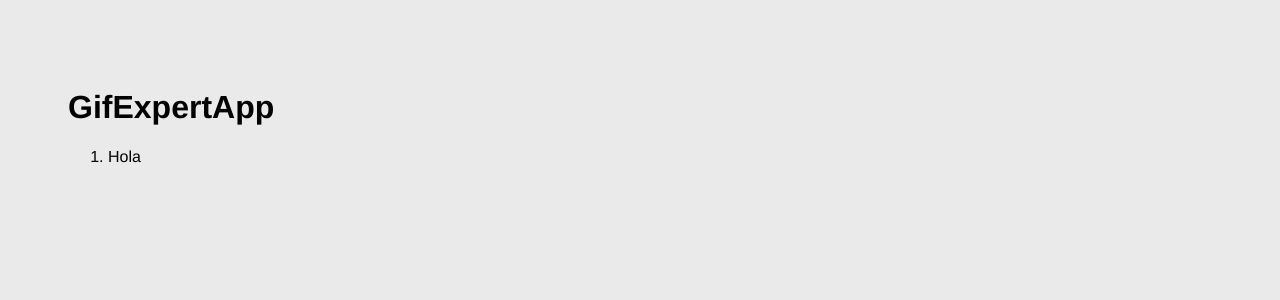
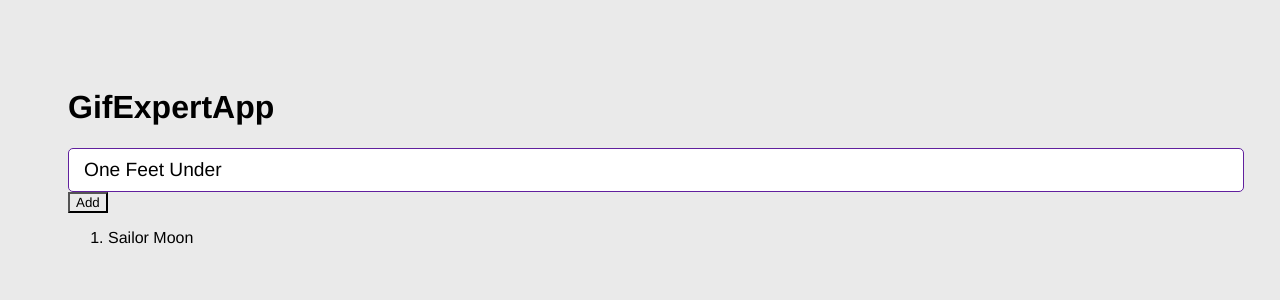
Before and after one commit to christinalorenzomontes/GifExpertAppReact, a React (Vite) app: page / in a window 1280 px wide. Shown: the top 300 px of the page. Built offline with nearby package versions, Linux system fonts and the light colour scheme.

Commit message:
add AddCategory component

```diff
--- a/src/GifExpertApp.jsx
+++ b/src/GifExpertApp.jsx
@@ -1,17 +1,25 @@
 import { useState } from "react";
+import { AddCategory } from "./components/AddCategory";
 
 export const GifExpertApp = () => {
 
   const [categories, setCategories] = useState([ 'Sailor Moon'])
-  console.log(categories)
+
+  const onAddCategory = () => {
+    setCategories(['Sakura', ...categories])
+  }
 
   return (
     <>
       <h1>GifExpertApp</h1>
 
+      <AddCategory />
+
+      <button onClick={ onAddCategory }>Add</button>
+
       <ol>
         { categories.map( category => {
-            return <li key={category}>Hola</li>
+            return <li key={ category }>{ category }</li>
         }) }
 
       </ol>
--- /dev/null
+++ b/src/components/AddCategory.jsx
@@ -0,0 +1,25 @@
+import { useState } from "react"
+
+export const AddCategory = () => {
+
+  const [inputValue, setInputValue] = useState('One Feet Under')
+
+  const onInputChange = ({ target }) => {
+    setInputValue( target.value );
+  }
+
+  const onSubmit = ( event ) => {
+    event.preventDefault();
+  }
+
+  return (
+    <form onSubmit={ (event) => onSubmit(event) }>
+      <input
+        type="text"
+        placeholder="Search Gifs"
+        value={ inputValue }
+        onChange={ onInputChange }
+      />
+    </form>
+  )
+}
```
